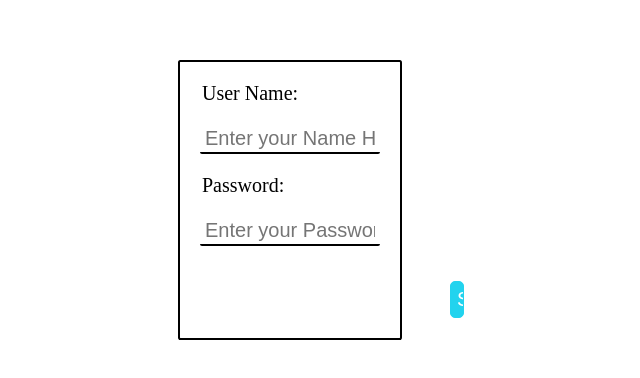
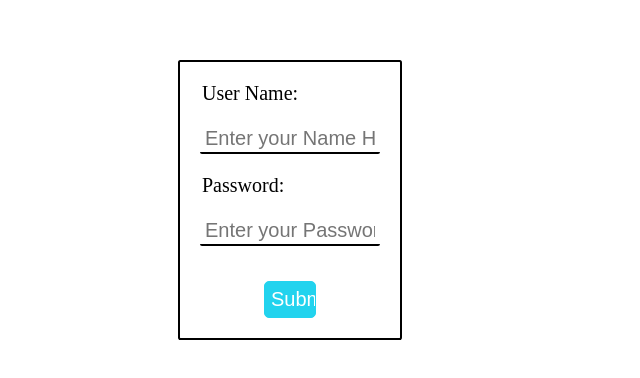
Before and after one commit to YashBhajbhuje67/Login_Page, a React (Vite) app: page / in a window 1280 px wide. Shown: the part 140-518 px from the top of the page, without its empty margins (350-990 px from the left). Built offline with nearby package versions, Linux system fonts and the light colour scheme.

Commit message:
modified submit button

```diff
--- a/src/components/Login.css
+++ b/src/components/Login.css
@@ -46,7 +46,7 @@
 .submitButton{
   font-size: 20px;
   padding: 6px;
-  margin: 0px 250px 0px 250px;
+  margin: 0vw 5vw 0vw 5vw;
   background-color: white;
   border: 1px solid black;
   border-radius: 5px;
@@ -59,5 +59,4 @@
   cursor: pointer;
   background-color: white;
   color:#22d3ee
-
 }
```
Also changed, not shown: .yarnrc.yml (added), 1 other file (tests, documents, lock files or other folders).
